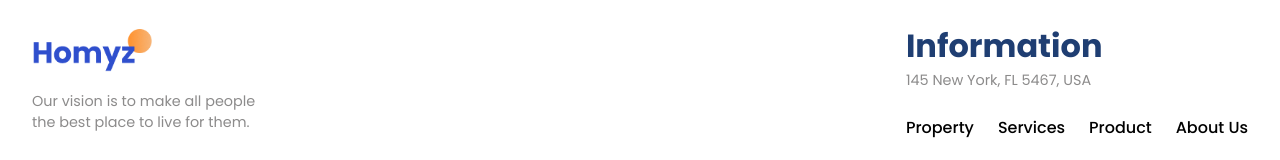
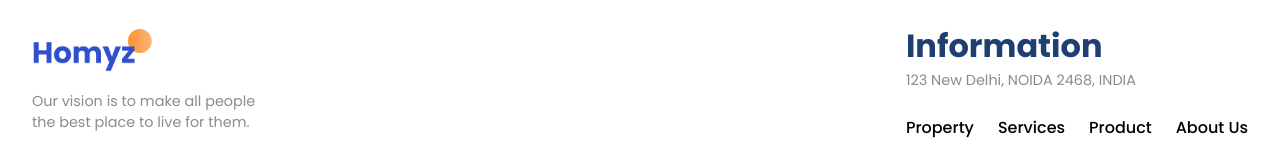
Before and after one commit to SA4510/blog-Real-Estate, a React (Vite) app: page / in a window 1280 px wide. Shown: the part 3032-3192 px from the top of the page. Built offline with nearby package versions, Linux system fonts and the light colour scheme.

Commit message:
Update Footer.jsx

```diff
--- a/src/components/Footer/Footer.jsx
+++ b/src/components/Footer/Footer.jsx
@@ -15,7 +15,7 @@ const Footer = () => {
 
         <div className="flexColStart f-right">
           <span className="primaryText">Information</span>
-          <span className="secondaryText">145 New York, FL 5467, USA</span>
+          <span className="secondaryText">123 New Delhi, NOIDA 2468, INDIA</span>
           <div className="flexCenter f-menu">
             <span>Property</span>
             <span>Services</span>
```
